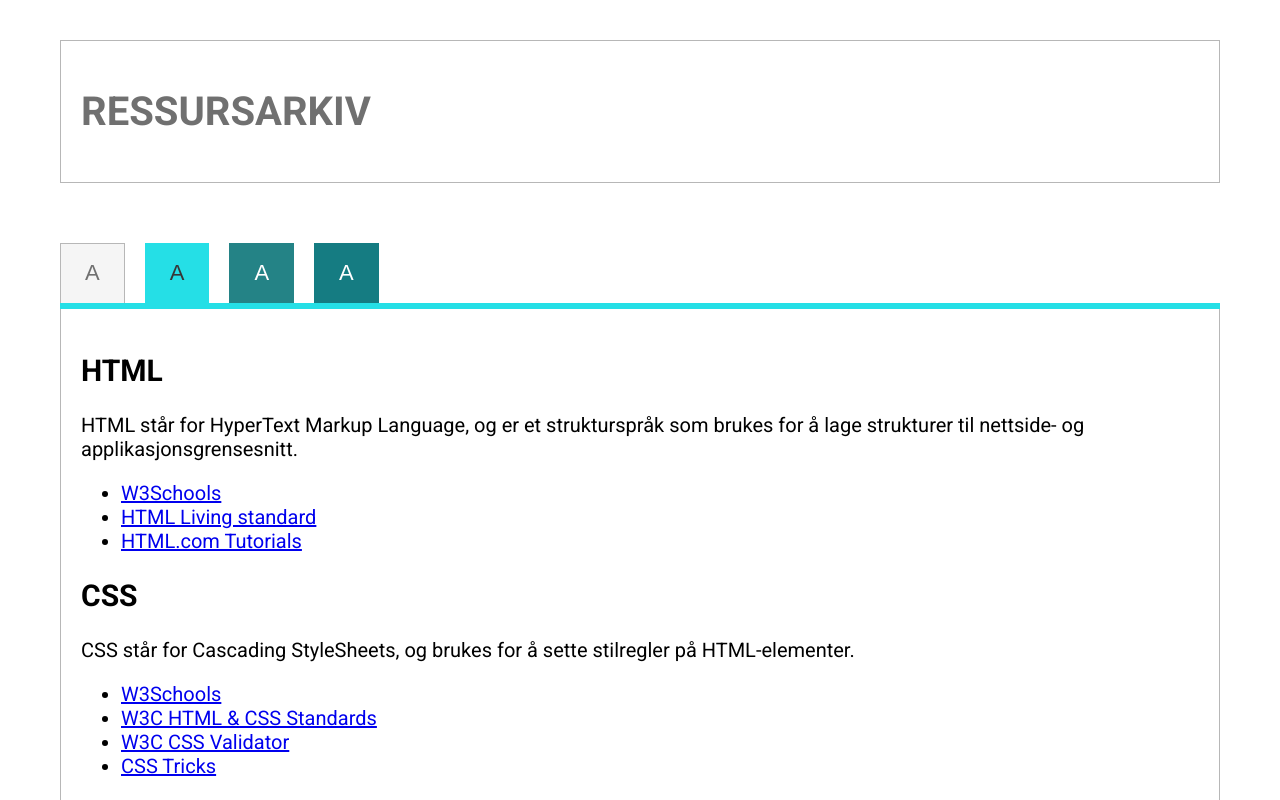
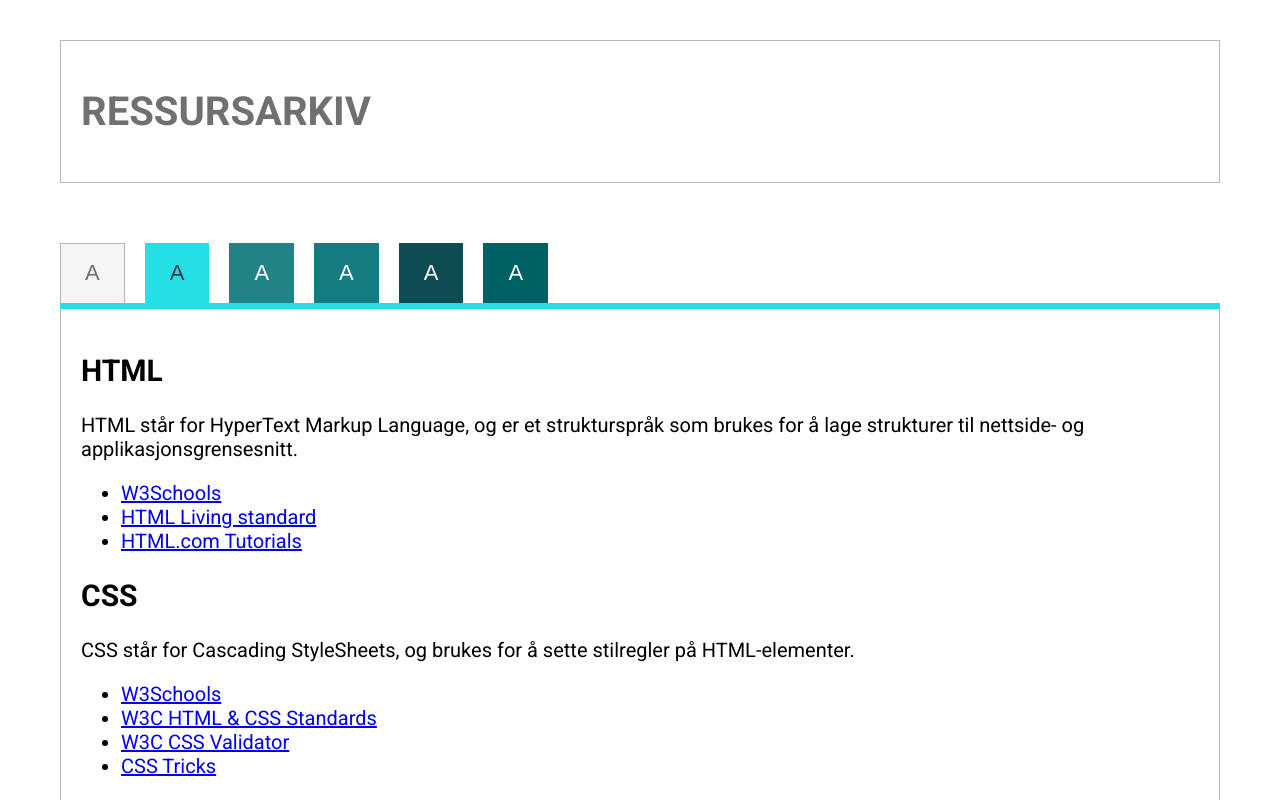
Before and after one commit to julianalsemmani/uin23ak3_resourceapp_group5, a React (Create React App) app in the folder ressursarkiv/: page / in a window 1280 px wide. Shown: the top 800 px of the page. Built offline with nearby package versions, Linux system fonts and the light colour scheme.

Commit message:
Last two buttons has contrast level AAA

```diff
--- a/ressursarkiv/src/App.js
+++ b/ressursarkiv/src/App.js
@@ -12,6 +12,8 @@ function App() {
         <button className='activeStyle'>A</button>
         <button className='testStyle'>A</button>
         <button className='test2Style'>A</button>
+        <button className='test3Style'>A</button>
+        <button className='test4Style'>A</button>
 
         {/* <Link/> */}</nav>
       <MainContent />
--- a/ressursarkiv/src/css/main.css
+++ b/ressursarkiv/src/css/main.css
@@ -65,6 +65,20 @@ nav button {
   outline: none;
 }
 
+.test3Style {
+  color: white;
+  background-color: #0D4C50;
+  border: 1px solid #0D4C50;
+  outline: none;
+}
+
+.test4Style {
+  color: white;
+  background-color: #006165;
+  border: 1px solid #006165;
+  outline: none;
+}
+
 nav {
   border-bottom: 6px solid #25DFE6;
   display: flex;
--- a/ressursarkiv/src/sass/layout/_nav.scss
+++ b/ressursarkiv/src/sass/layout/_nav.scss
@@ -18,6 +18,14 @@ nav button{
 
 .test2Style {
     @include button-style(white, $turqouise-dark2, $border-darker2);
+}
+
+.test3Style {
+    @include button-style(white, $turqouise-dark3, $border-darker3);
+}
+
+.test4Style {
+    @include button-style(white, $turqouise-dark4, $border-darker4);
 }
 
 nav{
```
Also changed, not shown: ressursarkiv/src/sass/abstracts/_variables.scss (+6 -2 lines), 1 other file (tests, documents, lock files or other folders).
